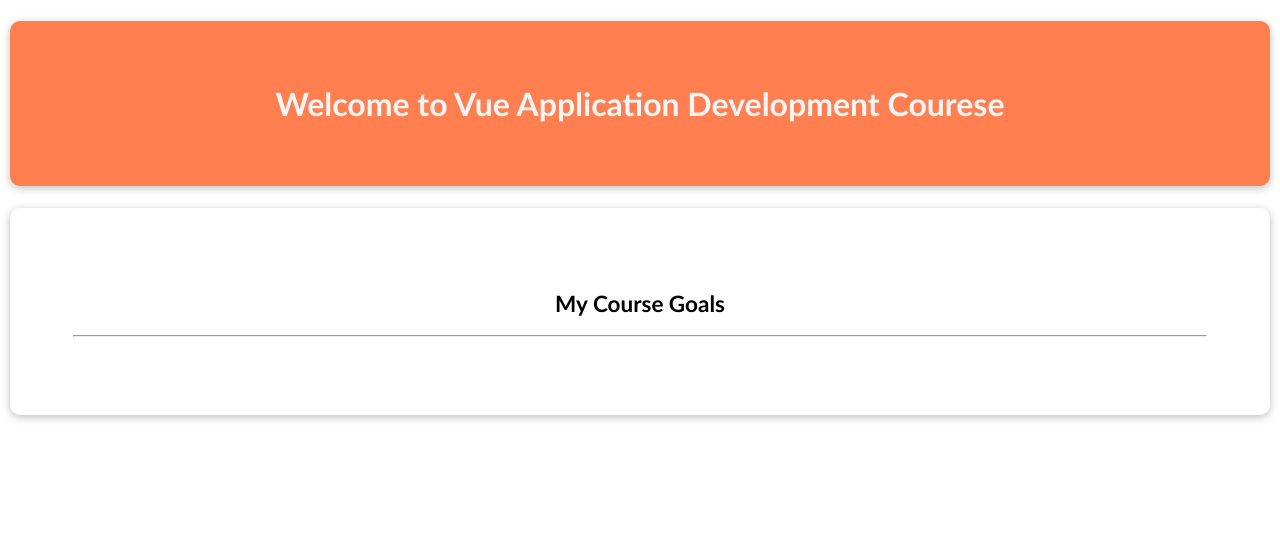
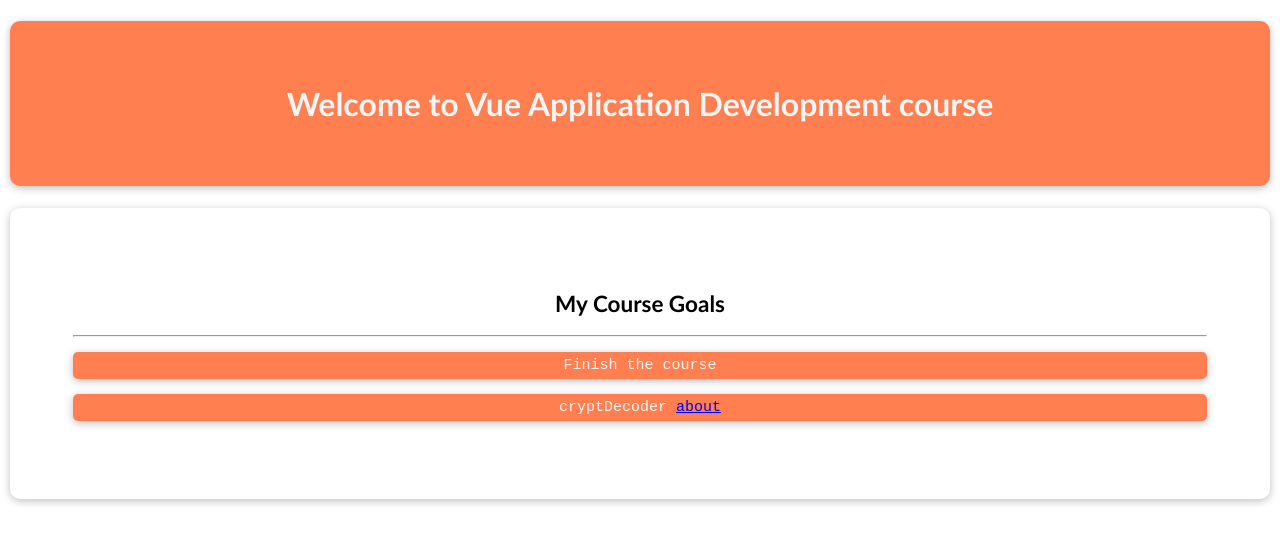
Before and after one commit to cryptDecoder/Vue-js-first-application, a plain HTML site: page app-02/index.html in a window 1280 px wide. Drawn offline with nearby package versions, Linux system fonts and the light colour scheme.

Commit message:
v-bind for binding dynamics element

```diff
--- a/app-02/app.js
+++ b/app-02/app.js
@@ -0,0 +1,10 @@
+const app = Vue.createApp({
+    data() {
+        return {
+            messages: "Finish the course",
+            link: 'cryptdecoder.tech'
+        }
+    }
+})
+
+app.mount('#my-goals')
--- a/app-02/index.html
+++ b/app-02/index.html
@@ -6,16 +6,20 @@
     <meta name="viewport" content="width=device-width, initial-scale=1.0">
     <link rel="stylesheet" href="styles.css">
     <script src="https://unpkg.com/vue@next"></script>
+
     <title>app 02</title>
 </head>
 <body>
     <header>
-        <h1>Welcome to Vue Application Development Courese</h1>
+        <h1>Welcome to Vue Application Development course</h1>
     </header>
     <section id="my-goals">
         <h2> My Course Goals</h2>
         <hr>
-        <p></p>
+        <p>{{ messages }}</p>
+        <p>cryptDecoder <a v-bind:href="link">about</a></p>
+
     </section>
+    <script src="app.js"></script>
 </body>
 </html>
--- a/app-02/styles.css
+++ b/app-02/styles.css
@@ -32,3 +32,12 @@ hr {
   color: gray;
   height: fit-content;
 }
+p {
+  background-color: coral;
+  padding: 5px;
+  text-align: center;
+  border-radius: 5px 5px 5px 5px;
+  box-shadow: 0 2px 8px rgba(0, 0, 0, 0.26);
+  color: whitesmoke;
+  font-family: "Courier New", Courier, monospace;
+}
```
